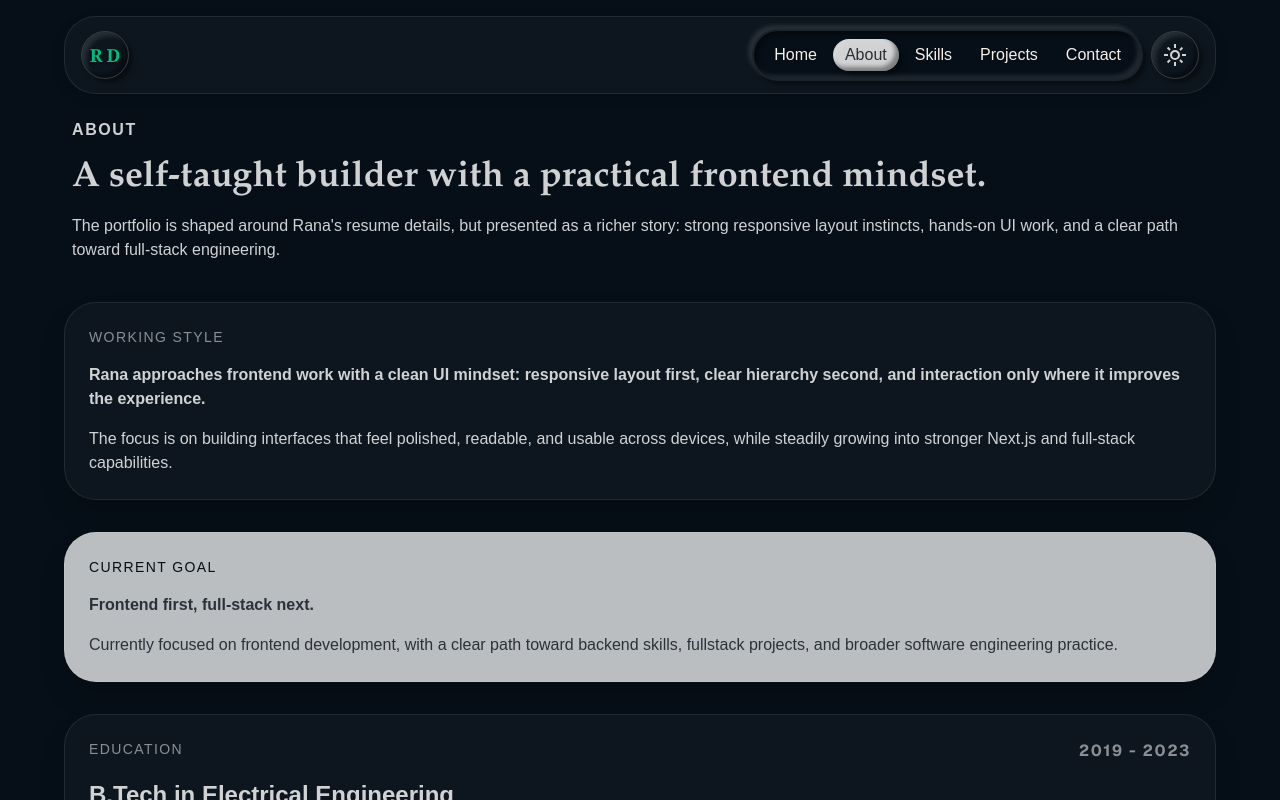
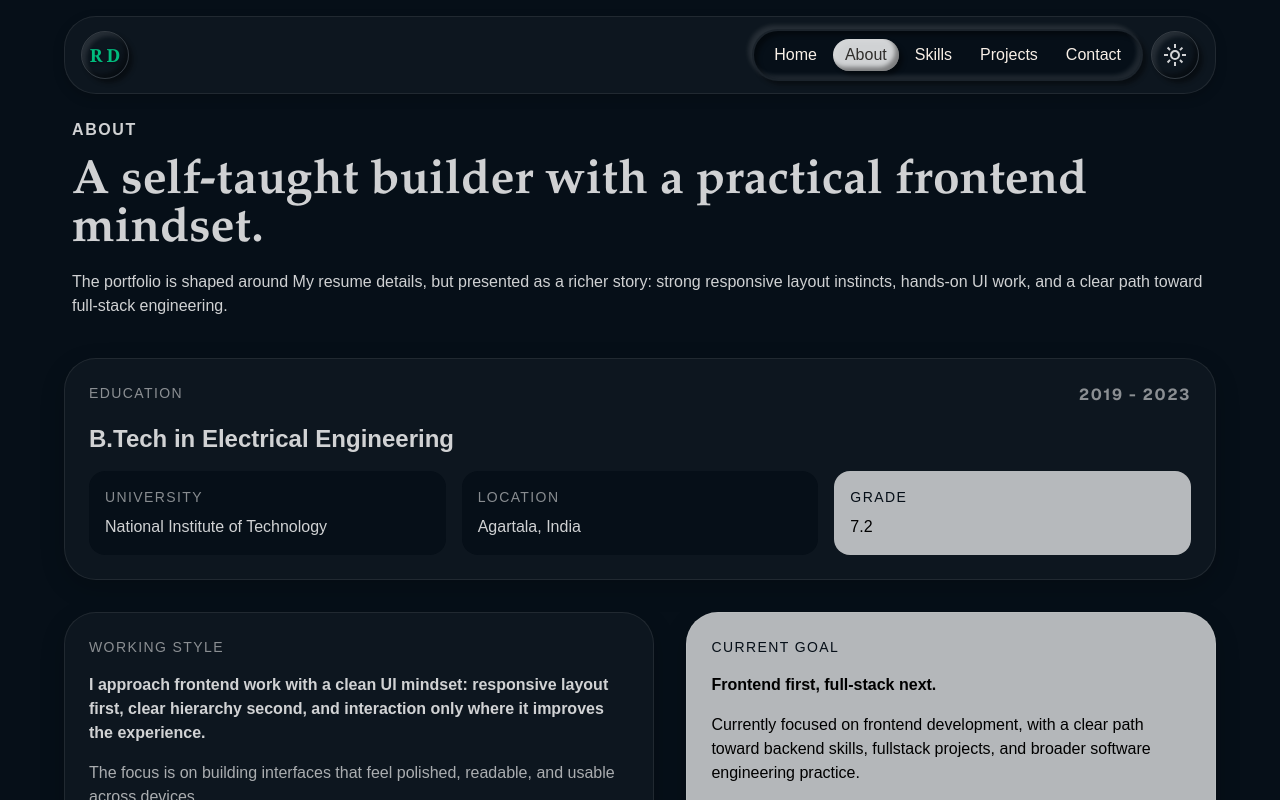
Before and after one commit to RanaDebbarma/my-portfolio, a Next.js app: page /about in a window 1280 px wide. Built offline with nearby package versions, Linux system fonts and the light colour scheme.

Commit message:
about page

```diff
--- a/app/(root)/about/page.tsx
+++ b/app/(root)/about/page.tsx
@@ -4,26 +4,16 @@ import { ProfileData } from "@/lib/data"
 const about = () => {
   return (
     <div className="flex flex-col gap-8">
+      {/* Introduction */}
       <div className="space-y-4 p-2">
         <h3 className="tracking-widest uppercase font-bold">About</h3>
         <div className="space-y-4">
-          <h1 className="text-4xl font-bold headline-font">A self-taught builder with a practical frontend mindset.</h1>
-          <p>The portfolio is shaped around Rana&apos;s resume details, but presented as a richer story: strong responsive layout instincts, hands-on UI work, and a clear path toward full-stack engineering.</p>
+          <h1 className="text-3xl sm:text-4xl lg:text-5xl font-bold headline-font">A self-taught builder with a practical frontend mindset.</h1>
+          <p>The portfolio is shaped around My resume details, but presented as a richer story: strong responsive layout instincts, hands-on UI work, and a clear path toward full-stack engineering.</p>
         </div>
       </div>
 
-      <Wrapper className="bg-secondary p-6 space-y-4">
-        <h4 className="tracking-widest uppercase text-sm text-muted">Working style</h4>
-        <p className="font-bold">Rana approaches frontend work with a clean UI mindset: responsive layout first, clear hierarchy second, and interaction only where it improves the experience.</p>
-        <p>The focus is on building interfaces that feel polished, readable, and usable across devices, while steadily growing into stronger Next.js and full-stack capabilities.</p>
-      </Wrapper>
-
-      <Wrapper className=" bg-foreground/90 p-6 space-y-4">
-        <h4 className="tracking-widest uppercase text-sm text-background">Current goal</h4>
-        <p className="font-bold text-background/80">Frontend first, full-stack next.</p>
-        <p className="text-background/80">Currently focused on frontend development, with a clear path toward backend skills, fullstack projects, and broader software engineering practice.</p>
-      </Wrapper>
-
+      {/* education */}
       <Wrapper className="bg-secondary p-6 space-y-4">
         <div className="flex justify-between">
           <h4 className="tracking-widest uppercase text-sm text-muted">Education</h4>
@@ -32,21 +22,40 @@ const about = () => {
         <h1 className="text-2xl font-semibold">{ProfileData.education.degree}</h1>
 
         <div className="flex flex-col sm:flex-row gap-4">
+          {/* university */}
           <div className="flex-1 bg-background rounded-2xl p-4 space-y-2">
             <h4 className="tracking-widest uppercase text-sm text-muted">University</h4>
             <p>{ProfileData.education.college}</p>
           </div>
+          {/* location */}
           <div className="flex-1 bg-background rounded-2xl p-4 space-y-2">
             <h4 className="tracking-widest uppercase text-sm text-muted">Location</h4>
             <p>{ProfileData.education.location}</p>
           </div>
-          <div className="flex-1 bg-background rounded-2xl p-4 space-y-2">
-            <h4 className="tracking-widest uppercase text-sm text-muted">Grade</h4>
+          {/* grade */}
+          <div className="flex-1 bg-highlightedCard text-invertFont rounded-2xl p-4 space-y-2">
+            <h4 className="tracking-widest uppercase text-sm text-background">Grade</h4>
             <p>{ProfileData.education.gpa}</p>
           </div>
         </div>
       </Wrapper>
 
+      {/* secondary cards */}
+      <div className="flex flex-col-reverse md:flex-row gap-8 md:h-70">
+        {/* working style */}
+        <Wrapper className="bg-secondary p-6 space-y-4">
+          <h4 className="tracking-widest uppercase text-sm text-muted">Working style</h4>
+          <p className="font-bold">I approach frontend work with a clean UI mindset: responsive layout first, clear hierarchy second, and interaction only where it improves the experience.</p>
+          <p className="opacity-80">The focus is on building interfaces that feel polished, readable, and usable across devices.</p>
+        </Wrapper>
+        {/* current goal */}
+        <Wrapper className="bg-highlightedCard p-6 space-y-4">
+          <h4 className="tracking-widest uppercase text-sm text-background">Current goal</h4>
+          <p className="font-bold text-invertFont">Frontend first, full-stack next.</p>
+          <p className="text-invertFont">Currently focused on frontend development, with a clear path toward backend skills, fullstack projects, and broader software engineering practice.</p>
+        </Wrapper>
+      </div>
+
     </div>
   )
 }
--- a/app/(root)/layout.tsx
+++ b/app/(root)/layout.tsx
@@ -22,10 +22,13 @@ const Layout = ({ children }: { children: React.ReactNode }) => {
         </div>
         {/* content */}
         <div
-          className="flex-1 pb-8"
+          className="flex-1 pb-4"
         >
           {children}
         </div>
+        <footer className="flex justify-center items-center border-t p-8 text-muted">
+          <p>&copy; 2026 Rana Debbarma. All rights reserved.</p>
+        </footer>
       </div>
     </div>
   )
--- a/app/globals.css
+++ b/app/globals.css
@@ -5,12 +5,13 @@
   --foreground: #171717;
   --secondary: hsl(0, 0%, 100%, 0.4);
   --accent: hsl(19, 80%, 30%);
+  --highlightedCard: hsl(0, 0%, 0%, 0.9);
+  --invert-font: hsl(0, 0%, 100%, 0.8);
 
   --concave1: inset 4px 4px 4px rgba(0, 0, 0, 0.17);
   --concave2: inset -4px -4px 4px rgba(255, 255, 255, 0.4);
   --concaveRidge1: -4px -4px 4px rgba(255, 255, 255, 0.4);
   --concaveRidge2: 4px 4px 4px rgba(0, 0, 0, 0.2);
-
   --convex1: inset -4px -4px 4px rgba(0, 0, 0, 0.17);
   --convex2: inset 4px 4px 4px rgba(255, 255, 255, 0.4);
 
@@ -24,6 +25,9 @@
   --color-muted: var(--muted-text);
   --color-accent: var(--accent);
 
+  --color-highlightedCard: var(--highlightedCard);
+  --color-invertFont: var(--invert-font);
+
   --font-sans: var(--font-geist-sans);
   --font-mono: var(--font-geist-mono);
 }
@@ -32,14 +36,14 @@
   --background: hsl(210, 60%, 6%);
   --foreground: hsl(0, 0%, 100%, 0.81);
   --secondary: hsl(0, 100%, 100%, 0.03);
-  /* --secondary: hsl(40, 50%, 10%, 1); */
   --accent: oklch(69.6% 0.17 162.48);
+  --highlightedCard: hsl(0, 0%, 100%, 0.7);
+  --invert-font: hsl(0, 0%, 0%);
 
   --concave1: inset 4px 4px 4px rgba(0, 0, 0, 0.4);
   --concave2: inset -4px -4px 4px rgba(255, 255, 255, 0.1);
   --concaveRidge1: -4px -4px 4px rgba(255, 255, 255, 0.1);
   --concaveRidge2: 4px 4px 4px rgba(0, 0, 0, 0.4);
-
   --convex1: inset -4px -4px 4px rgba(0, 0, 0, 0.4);
   --convex2: inset 4px 4px 4px rgba(255, 255, 255, 0.1);
 
--- a/components/ui/Wrapper.tsx
+++ b/components/ui/Wrapper.tsx
@@ -1,6 +1,6 @@
 const Wrapper = ({ children, className  }: { children: React.ReactNode, className?: string }) => {
   return (
-    <div className={`${className} h-full border border-foreground/10 shadow-[0_16px_24px_rgba(0,0,0,0.2)] rounded-4xl`}>
+    <div className={`${className} h-full border border-foreground/10 shadow-[0_8px_24px_rgba(0,0,0,0.2)] rounded-4xl`}>
       {children}
     </div>
   )
```
